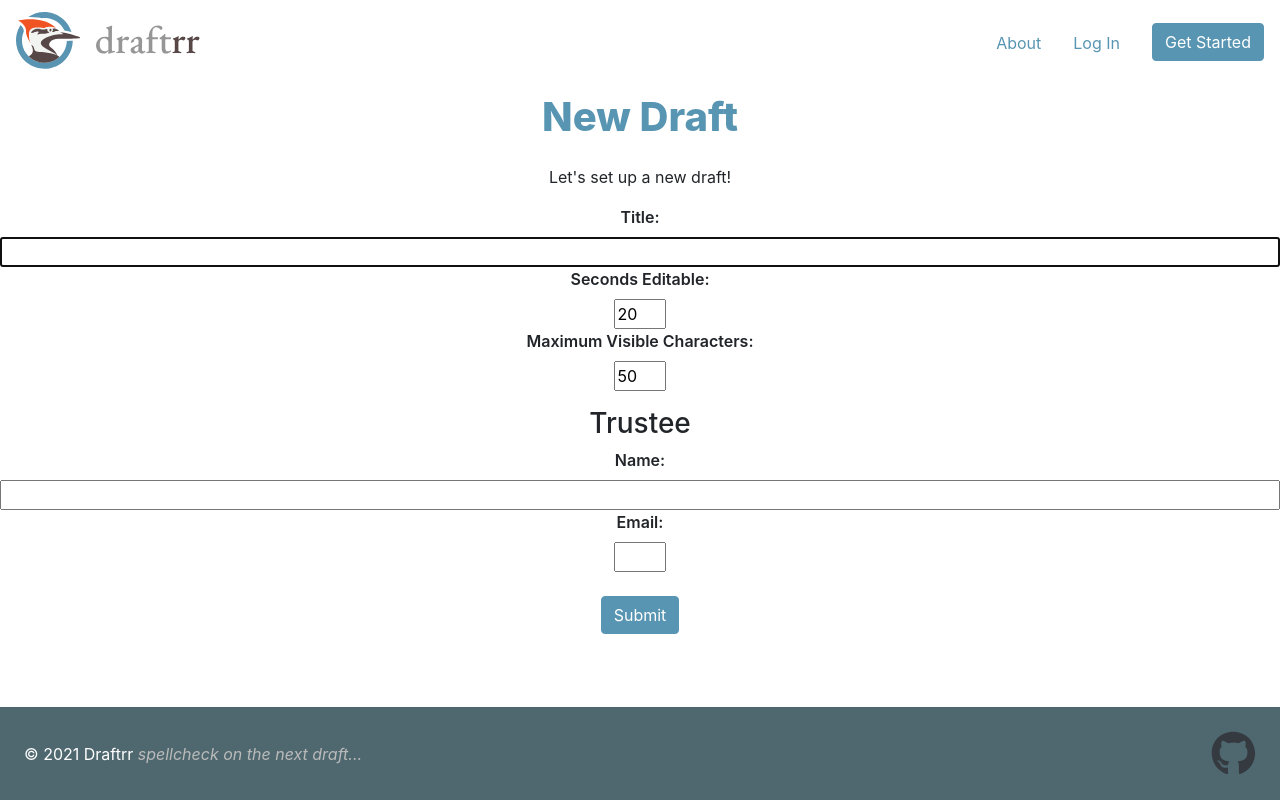
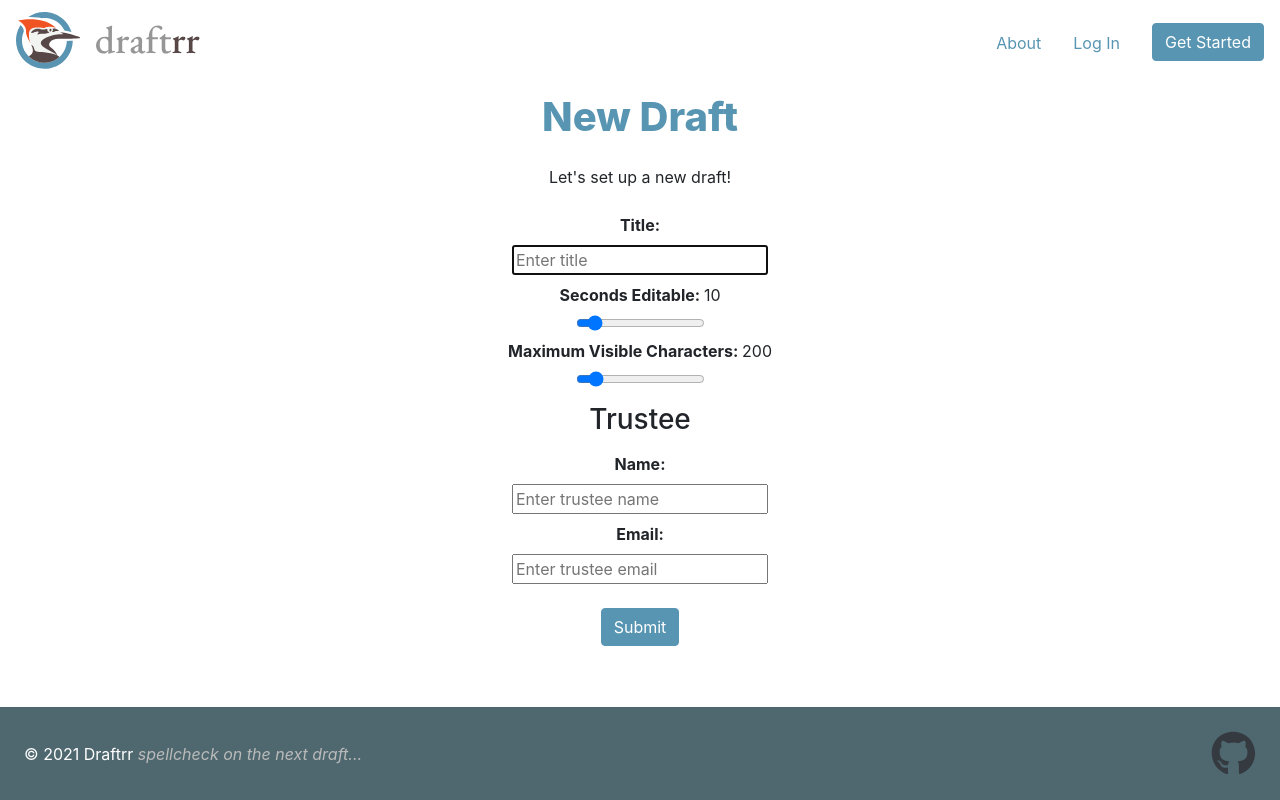
Before and after one commit to theMVPshop/DT02, a React (Create React App) app in the folder draftrr-react/: page /form in a window 1280 px wide. Built offline with nearby package versions, Linux system fonts and the light colour scheme; no server answers; what @react-pdf/renderer would draw is missing.

Commit message:
forms fixed

```diff
--- a/draftrr-react/src/components/Editor/Editor.jsx
+++ b/draftrr-react/src/components/Editor/Editor.jsx
@@ -4,8 +4,10 @@ import { DraftrrContext } from "../../context/DraftrrContext"
 import { NewDraftForm } from "./NewDraftForm"
 import { SettingsModal } from "./SettingsModal"
 
+import userEvent from "@testing-library/user-event"
+import Modal from "react-bootstrap/Modal"
+
 import "./Editor.scss"
-import userEvent from "@testing-library/user-event"
 
 let interval
 
@@ -42,7 +44,6 @@ export const Editor = () => {
             setNewDraft(false)
         }
     }, [])
-
 
     const pause = () => {
         clearInterval(interval);
@@ -170,12 +171,9 @@ export const Editor = () => {
     const handleCloseModal = () => setShowModal(false)
     const handleShowModal = () => {
         pause()
-        // setShowModal(true)
+        setShowModal(true)
         window.removeEventListener("keydown", handleKeyDown, true)
     }
-
-
-
 
     return (
         <div className="body-container editor-container p-5">
@@ -185,7 +183,7 @@ export const Editor = () => {
                 <>
                     <div className="d-flex justify-content-between align-items-center">
                         <button onClick={handleShowModal}>Draft Settings</button>
-                        <SettingsModal handleUpdate={handleUpdate} saveSettings={saveSettings} />
+                        <SettingsModal showModal={showModal} handleCloseModal={handleCloseModal} handleUpdate={handleUpdate} saveSettings={saveSettings} />
                         {/* <Modal show={showModal} onHide={handleCloseModal}>
                             <Modal.Header closeButton>
                                 <Modal.Title>Draft Settings</Modal.Title>
--- a/draftrr-react/src/components/Editor/Form.module.scss
+++ /dev/null
@@ -1,11 +0,0 @@
-form {
-    label {
-        font-weight: 600;
-    }
-    input {
-        width: 3.3em;
-    &[type=text], &[type=email] &[type=password] {
-        width: 100%;
-    }
-    }
-}
--- a/draftrr-react/src/components/Editor/NewDraftForm.jsx
+++ b/draftrr-react/src/components/Editor/NewDraftForm.jsx
@@ -1,7 +1,5 @@
 import { useState, useContext } from 'react'
 import { DraftrrContext } from "../../context/DraftrrContext"
-
-import * as FormStyles from "./Form.module.scss"
 
 export const NewDraftForm = ({ setNewDraft }) => {
     const { createTextFile, currentUser, currentProject, setCurrentProject } = useContext(DraftrrContext)
@@ -26,18 +24,24 @@ export const NewDraftForm = ({ setNewDraft }) => {
         <form onSubmit={handleSubmit} className="d-flex flex-column align-items-center justify-content-center">
             <h1 className="text-center my-4 text-primary">New Draft</h1>
             <p>Let's set up a new draft!</p>
+
             <label htmlFor="title">Title:</label>
-            <input value={currentProject.title} onChange={handleChange} type="text" id="title" name="title" autoFocus required/>
-            <label htmlFor="timeFrame">Seconds Editable:</label>
-            <input value={currentProject.timeFrame} onChange={handleChange} type="number" id="timeFrame" name="timeFrame" required/>
-            <label htmlFor="maxCharacters">Maximum Visible Characters:</label>
-            <input value={currentProject.maxCharacters} onChange={handleChange} type="number" id="maxCharacters" name="maxCharacters" required/>
+            <input value={currentProject.title} onChange={handleChange} placeholder="Enter title" type="text" id="title" name="title" autoFocus required/>
+
+            <label htmlFor="timeFrame">Seconds Editable: <span className="font-weight-normal">{currentProject.timeFrame}</span></label>
+            <input type="range" id="timeFrame" name="timeFrame" value={currentProject.timeFrame} onChange={handleChange} />
+            {/* <input value={currentProject.timeFrame} onChange={handleChange} type="number" id="timeFrame" name="timeFrame" required/> */}
+
+            <label htmlFor="maxCharacters">Maximum Visible Characters: <span className="font-weight-normal">{currentProject.maxCharacters}</span></label>
+            <input type="range" id="maxCharacters" name="maxCharacters" min="100" max="1000" value={currentProject.maxCharacters} onChange={handleChange} />
+            {/* <input value={currentProject.maxCharacters} onChange={handleChange} type="number" id="maxCharacters" name="maxCharacters" required/> */}
 
             <h3 className="text-center mt-3">Trustee</h3>
             <label htmlFor="trusteeName">Name:</label>
-            <input value={currentProject.trusteeName} onChange={handleChange} type="text" id="trusteeName" name="trusteeName" required/>
+            <input value={currentProject.trusteeName} onChange={handleChange} placeholder="Enter trustee name" type="text" id="trusteeName" name="trusteeName" required/>
+
             <label htmlFor="trusteeEmail">Email:</label>
-            <input value={currentProject.trusteeEmail} onChange={handleChange} type="email" id="trusteeEmail" name="trusteeEmail" required/>
+            <input value={currentProject.trusteeEmail} onChange={handleChange} placeholder="Enter trustee email" type="email" id="trusteeEmail" name="trusteeEmail" required/>
             <button type="submit" className="btn btn-primary rounded-6 my-4">Submit</button>
         </form>
     )
--- a/draftrr-react/src/components/Editor/SettingsModal.jsx
+++ b/draftrr-react/src/components/Editor/SettingsModal.jsx
@@ -14,12 +14,18 @@ export const SettingsModal = ({ showModal, handleCloseModal, handleUpdate, saveS
             <Modal.Body className="d-flex flex-column">
                 <label htmlFor="title">Title:</label>
                 <input value={currentProject.title} onChange={handleUpdate} type="text" name="title" autoFocus required/>
-                <label htmlFor="timeFrame">Seconds Editable:</label>
-                <input value={currentProject.timeFrame} onChange={handleUpdate} type="number" name="timeFrame" required/>
-                <label htmlFor="maxCharacters">Maximum Visible Characters:</label>
-                <input value={currentProject.maxCharacters} onChange={handleUpdate} type="number" name="maxCharacters" required/>
+
+                <label htmlFor="timeFrame">Seconds Editable: <span className="font-weight-normal">{currentProject.timeFrame}</span></label>
+                <input type="range" id="timeFrame" name="timeFrame" min="1" max="60" value={currentProject.timeFrame} onChange={handleUpdate}  />
+                {/* <input type="range" id="timeFrame" name="timeFrame" value={currentProject.timeFrame} onChange={handleUpdate} /> */}
+
+                <label htmlFor="maxCharacters">Maximum Visible Characters: <span className="font-weight-normal">{currentProject.maxCharacters}</span></label>
+                <input type="range" id="maxCharacters" name="maxCharacters" min="100" max="1000" value={currentProject.maxCharacters} onChange={handleUpdate} />
+                {/* <input value={currentProject.maxCharacters} onChange={handleUpdate} type="number" name="maxCharacters" required/> */}
+
                 <label htmlFor="trusteeName">Name:</label>
                 <input value={currentProject.trusteeName} onChange={handleUpdate} type="text" name="trusteeName" required/>
+
                 <label htmlFor="trusteeEmail">Email:</label>
                 <input value={currentProject.trusteeEmail} onChange={handleUpdate} type="email" name="trusteeEmail" required/>
             </Modal.Body>
--- a/draftrr-react/src/context/DraftrrContext.js
+++ b/draftrr-react/src/context/DraftrrContext.js
@@ -38,8 +38,8 @@ export function DraftrrProvider({ children }) {
     const [currentProject, setCurrentProject] = useState({
         id: 0,
         title: '',
-        timeFrame: 20,
-        maxCharacters: 50,
+        timeFrame: 10,
+        maxCharacters: 200,
         font: 'helvetica',
         trusteeName: '',
         trusteeEmail: '',
--- a/draftrr-react/src/custom.scss
+++ b/draftrr-react/src/custom.scss
@@ -14,6 +14,11 @@ $theme-colors: (
   font-weight: 800;
 }
 
+label {
+  font-weight: bold;
+  margin-top: 0.5em
+}
+
 // Primary
 // Secondary
 // Success
```
